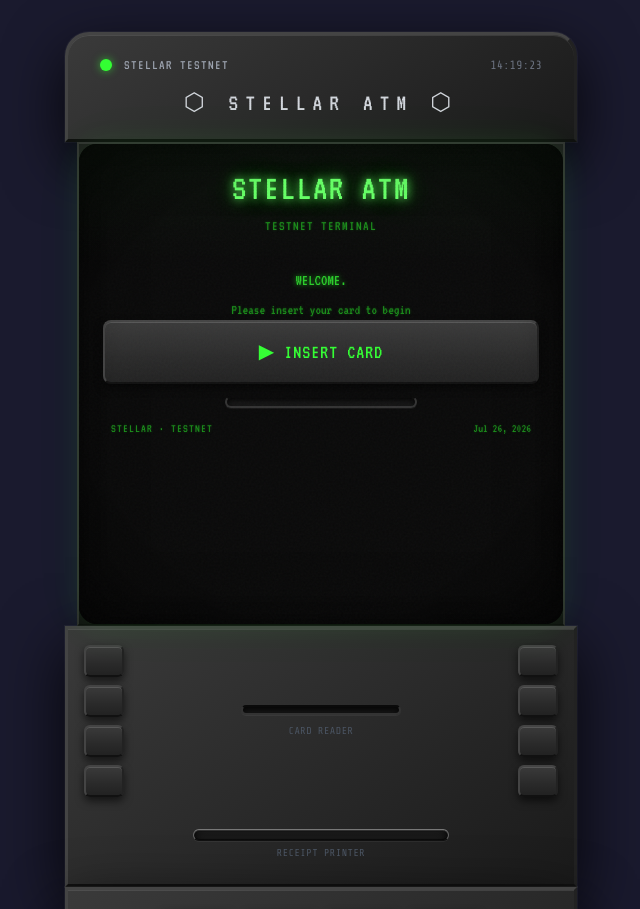
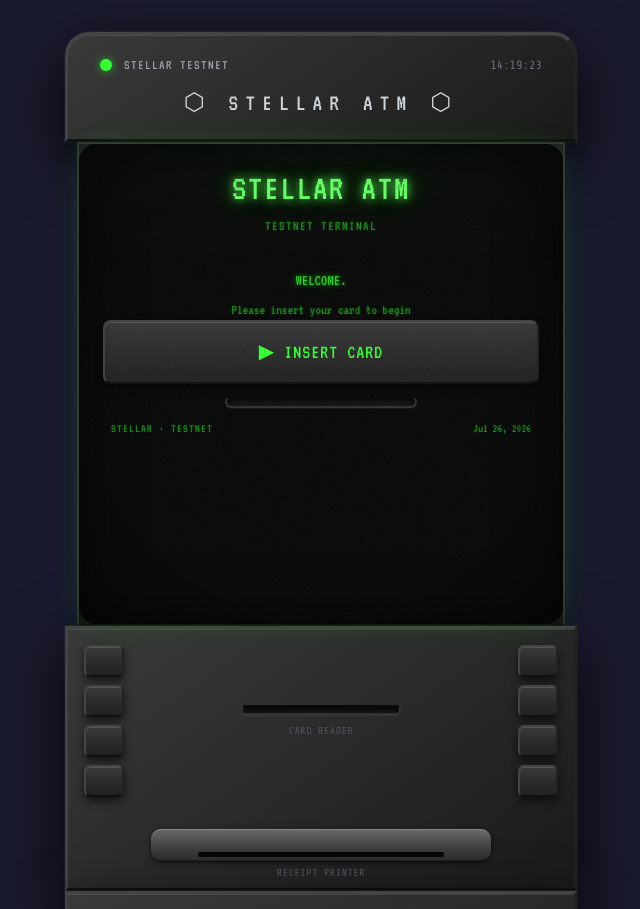
Before and after one commit to hsay123/StellarATM, a React (Vite) app: page / in a window 1280 px wide. Shown: the top 909 px of the page, without its empty margins (319-959 px from the left). Built offline with nearby package versions, Linux system fonts and the light colour scheme; what @stellar/stellar-sdk would draw is missing.

Commit message:
Refactor ReceiptScreen and AtmChassis components to enhance receipt printing functionality.

```diff
--- a/src/components/AtmChassis.jsx
+++ b/src/components/AtmChassis.jsx
@@ -91,11 +91,11 @@ export default function AtmChassis({ children, isPrinting }) {
 
           {/* Receipt slot */}
           <div className="px-6 sm:px-8 pt-3 sm:pt-4 pb-3 sm:pb-4">
-            <div className={`receipt-slot rounded-md h-3 w-[58%] max-w-[260px] mx-auto ${isPrinting ? 'receipt-slot-printing' : ''}`} />
+            <div className={`receipt-slot relative z-10 h-8 w-[280px] sm:w-[340px] mx-auto ${isPrinting ? 'receipt-slot-printing' : ''}`} />
             <div className="font-mono text-[8px] sm:text-[10px] text-gray-600 tracking-wider uppercase text-center mt-1">
               Receipt Printer
             </div>
-            <div id="receipt-print-zone" className="receipt-print-zone mt-2" />
+            <div id="receipt-print-zone" className="receipt-print-zone" />
           </div>
         </div>
 
--- a/src/index.css
+++ b/src/index.css
@@ -140,18 +140,29 @@ body {
     0 1px 0 rgba(255, 255, 255, 0.05);
 }
 
-/* Receipt slot — metallic beveled frame around dark recessed opening */
+/* Receipt slot — domed metallic housing with dark slit opening */
 .receipt-slot {
-  background: linear-gradient(180deg, #555 0%, #3a3a3a 25%, #2a2a2a 40%, #1a1a1a 100%);
-  border: 1px solid #666;
-  border-top-color: #777;
-  border-bottom-color: #111;
+  background: linear-gradient(180deg, #6a6a6a 0%, #555 30%, #444 50%, #2a2a2a 100%);
+  border-radius: 10px;
   box-shadow:
-    inset 0 1px 0 rgba(255, 255, 255, 0.15),
-    inset 0 -1px 0 rgba(0, 0, 0, 0.4),
-    inset 0 4px 8px rgba(0, 0, 0, 0.9),
-    inset 0 1px 2px rgba(0, 0, 0, 0.6),
-    0 1px 0 rgba(255, 255, 255, 0.05);
+    inset 0 1px 0 rgba(255, 255, 255, 0.2),
+    inset 0 -1px 0 rgba(0, 0, 0, 0.3),
+    0 2px 6px rgba(0, 0, 0, 0.5),
+    0 1px 2px rgba(0, 0, 0, 0.3);
+}
+
+/* Dark slit opening near bottom edge of housing */
+.receipt-slot::after {
+  content: '';
+  position: absolute;
+  left: 50%;
+  bottom: 4px;
+  transform: translateX(-50%);
+  width: 72%;
+  height: 5px;
+  background: #0a0a0a;
+  border-radius: 1px;
+  box-shadow: inset 0 2px 4px rgba(0, 0, 0, 0.9);
 }
 
 /* ===== RECEIPT STYLES ===== */
@@ -159,7 +170,7 @@ body {
 /* Print zone - portal target below receipt slot */
 .receipt-print-zone {
   position: relative;
-  z-index: 20;
+  margin-top: -8px;
   overflow: visible;
 }
 
@@ -193,11 +204,12 @@ body {
 .receipt-paper {
   background: #f5f2e8;
   background-image:
+    linear-gradient(180deg, rgba(0,0,0,0.35) 0%, rgba(0,0,0,0.08) 12px, transparent 24px),
     linear-gradient(180deg, rgba(0,0,0,0.02) 1px, transparent 1px);
-  background-size: 100% 4px;
+  background-size: 100% 100%, 100% 4px;
   color: #1a1a1a;
   font-family: 'Share Tech Mono', monospace;
-  border-radius: 2px;
+  border-radius: 0 0 2px 2px;
   box-shadow:
     0 4px 24px rgba(0, 0, 0, 0.6),
     0 1px 3px rgba(0, 0, 0, 0.3),
@@ -248,20 +260,18 @@ body {
 @keyframes slotPulse {
   0%, 100% {
     box-shadow:
-      inset 0 1px 0 rgba(255, 255, 255, 0.15),
-      inset 0 -1px 0 rgba(0, 0, 0, 0.4),
-      inset 0 4px 8px rgba(0, 0, 0, 0.9),
-      inset 0 1px 2px rgba(0, 0, 0, 0.6),
-      0 1px 0 rgba(255, 255, 255, 0.05);
+      inset 0 1px 0 rgba(255, 255, 255, 0.2),
+      inset 0 -1px 0 rgba(0, 0, 0, 0.3),
+      0 2px 6px rgba(0, 0, 0, 0.5),
+      0 1px 2px rgba(0, 0, 0, 0.3);
   }
   50% {
     box-shadow:
-      inset 0 1px 0 rgba(255, 255, 255, 0.15),
-      inset 0 -1px 0 rgba(0, 0, 0, 0.4),
-      inset 0 4px 8px rgba(0, 0, 0, 0.9),
-      inset 0 1px 2px rgba(0, 0, 0, 0.6),
-      0 1px 0 rgba(255, 255, 255, 0.05),
-      0 0 12px rgba(200, 180, 120, 0.35);
+      inset 0 1px 0 rgba(255, 255, 255, 0.2),
+      inset 0 -1px 0 rgba(0, 0, 0, 0.3),
+      0 2px 6px rgba(0, 0, 0, 0.5),
+      0 1px 2px rgba(0, 0, 0, 0.3),
+      0 0 14px rgba(200, 180, 120, 0.4);
   }
 }
 
```
